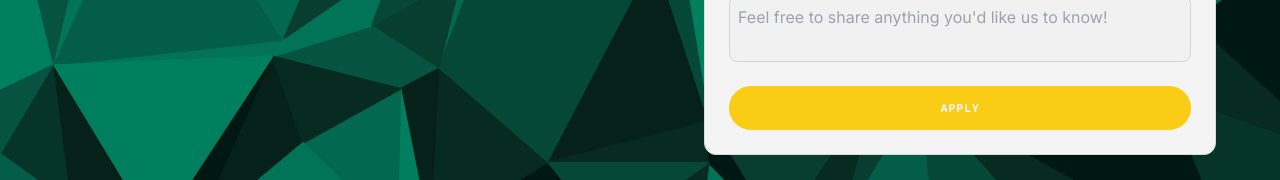
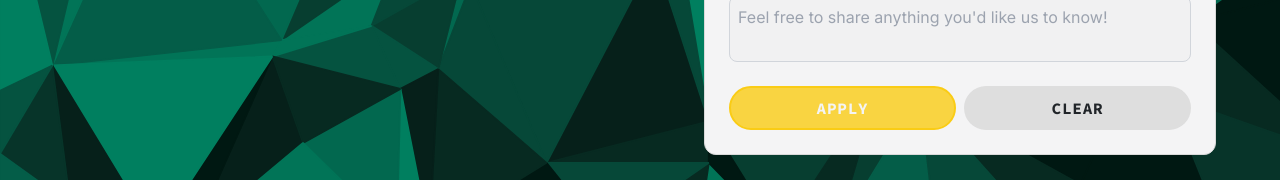
Before and after one commit to Aswin74/KnowageSolutions, a React (Vite) app: page /register in a window 1280 px wide. Shown: the part 739-919 px from the top of the page. Built offline with nearby package versions, Linux system fonts and the light colour scheme; no server answers.

Commit message:
registration form proper working

```diff
--- a/src/components/Card.jsx
+++ b/src/components/Card.jsx
@@ -25,7 +25,7 @@ const Card = ({ id, img, course }) => {
                     {course}
                 </h6>
 
-                <Link to="/register">
+                <Link to="/register" state={{ course }}>
                     <motion.button
                         whileTap={{ scale: 0.9 }}
                         className="group/button button h-11 px-5 relative inline-flex items-center justify-center rounded-lg bg-ks-white
--- a/src/components/contents/register/RegForm.jsx
+++ b/src/components/contents/register/RegForm.jsx
@@ -1,11 +1,11 @@
-import { useState } from "react"
+import { useEffect, useState } from "react"
 import { motion } from "framer-motion"
 import { sendEmail } from "../../../constants/functions"
 import Button from "../../Button"
 import InputBox from "../../InputBox"
 import Heading from "../../Heading"
 
-const RegForm = () => {
+const RegForm = ({ pCourse }) => {
     const [userName, setUserName] = useState("")
     const [userEmail, setUserEmail] = useState("")
     const [userPhone, setUserPhone] = useState("")
@@ -18,25 +18,40 @@ const RegForm = () => {
     const [selectedCourse, setSelectedCourse] = useState("")
     const [userComments, setUserComments] = useState("")
 
+    const [isSuccess, setIsSuccess] = useState(false)
+    const [isError, setIsError] = useState(false)
+    const [isLoading, setIsLoading] = useState(false)
+
     const service_id = import.meta.env.VITE_EMAIL_JS_SERVICE_ID
     const template_id = import.meta.env.VITE_EMAIL_JS_TEMPLATE_ID
     const user_id = import.meta.env.VITE_EMAIL_JS_PUBLIC_KEY
 
+    // Setting selected course via parameter
+    useEffect(() => {
+        {
+            pCourse ? setSelectedCourse(pCourse) : setSelectedCourse("")
+        }
+    }, [pCourse])
+
     // Sending mail
-    const handleSubmit = (e) => {
+    const handleSubmit = async (e) => {
         e.preventDefault()
-        setUserName("")
-        setUserName("")
-        setUserEmail("")
-        setUserPhone("")
-        setUserDistrict("")
-        setUserState("")
-        setUserAddress("")
-        setUserPincode("")
-        setUserDOB("")
-        setUserGender("")
-        setSelectedCourse("")
-        setUserComments("")
+        // setUserName("")
+        // setUserName("")
+        // setUserEmail("")
+        // setUserPhone("")
+        // setUserDistrict("")
+        // setUserState("")
+        // setUserAddress("")
+        // setUserPincode("")
+        // setUserDOB("")
+        // setUserGender("")
+        // setSelectedCourse("")
+        // setUserComments("")
+
+        setIsSuccess(false)
+        setIsError(false)
+        setIsLoading(true)
 
         const inputData = {
             service_id: service_id,
@@ -57,9 +72,38 @@ const RegForm = () => {
             },
         }
 
-        // sendEmail(inputData)
-        console.log("Sending off", inputData)
-        window.scrollTo(0, 0)
+        try {
+            // await sendEmail(inputData)
+            // console.log("Sending off", inputData)
+            // window.scrollTo(0, 0)
+            setIsLoading(true)
+            setIsSuccess(true)
+            setIsError(false)
+        } catch (error) {
+            setIsSuccess(false)
+            setIsError(true)
+        } finally {
+            setIsLoading(false)
+        }
+    }
+
+    // Reset
+    const handleReset = (e) => {
+        e.preventDefault()
+        setUserName("")
+        setUserName("")
+        setUserEmail("")
+        setUserPhone("")
+        setUserDistrict("")
+        setUserState("")
+        setUserAddress("")
+        setUserPincode("")
+        setUserDOB("")
+        setUserGender("")
+        setSelectedCourse("")
+        setUserComments("")
+        setIsSuccess(false)
+        setIsError(false)
     }
 
     return (
@@ -74,6 +118,7 @@ const RegForm = () => {
             {/* form */}
             <form
                 onSubmit={handleSubmit}
+                onReset={handleReset}
                 className="p-6 grid lg:grid-cols-2 gap-2 "
             >
                 <InputBox
@@ -177,14 +222,34 @@ const RegForm = () => {
                 />
 
                 {/* Button */}
-                <motion.button
-                    whileTap={{ scale: 0.9 }}
-                    type="submit"
-                    className=" group/button button h-11 relative inline-flex items-center justify-center text-ks-white bg-ks-secondary border-2 border-ks-secondary rounded-full hover:bg-transparent
-  transition-colors hover:text-ks-secondary mt-4 px-5 lg:col-span-2"
-                >
-                    Apply
-                </motion.button>
+                <div className="lg:col-span-2 grid grid-cols-2 gap-2">
+                    <motion.button
+                        whileTap={{ scale: 0.9 }}
+                        type="submit"
+                        className=" group/button button h-11 text-base relative inline-flex items-center justify-center text-ks-white bg-ks-secondary/80 border-2 border-ks-secondary rounded-full hover:bg-ks-secondary mt-4 px-5"
+                    >
+                        {isLoading ? "...." : "APPLY"}
+                    </motion.button>
+                    <motion.button
+                        whileTap={{ scale: 0.9 }}
+                        type="reset"
+                        className=" group/button button h-11 text-base relative inline-flex items-center justify-center text-ks-black bg-ks-gray/80 rounded-full mt-4 px-5 hover:bg-ks-gray"
+                    >
+                        CLEAR
+                    </motion.button>
+                </div>
+
+                {isSuccess && (
+                    <div className="col-span-2 bg-ks-primary text-ks-white py-1 px-2 rounded-full font-semibold mx-auto">
+                        <p>Applied Successfully</p>
+                    </div>
+                )}
+
+                {isError && (
+                    <div className="col-span-2 bg-red-600 text-ks-white py-1 px-2 rounded-full font-semibold mx-auto">
+                        <p>Failed to Apply</p>
+                    </div>
+                )}
             </form>
         </div>
     )
--- a/src/components/contents/register/Register.jsx
+++ b/src/components/contents/register/Register.jsx
@@ -1,7 +1,10 @@
+import { useLocation } from "react-router-dom"
 import RegForm from "./RegForm"
 import RegisterInfo from "./RegisterInfo"
 
 const Register = () => {
+    const location = useLocation()
+    const { course } = location.state || {}
     // name,course Dropdown, phone , email, District , State , Address ,Pincode, Highest Qualification
 
     return (
@@ -13,7 +16,7 @@ const Register = () => {
 
             {/* Form */}
             <div className="pt-32 pb-20 grid grid-cols-1 h-full">
-                <RegForm />
+                <RegForm pCourse={course} />
             </div>
         </section>
     )
--- a/src/constants/functions.js
+++ b/src/constants/functions.js
@@ -27,5 +27,6 @@ export const sendEmail = async (data) => {
 
     } catch (error) {
         console.log(`Error Sending mail : ${error}`)
+        throw error
     }
 }
```
